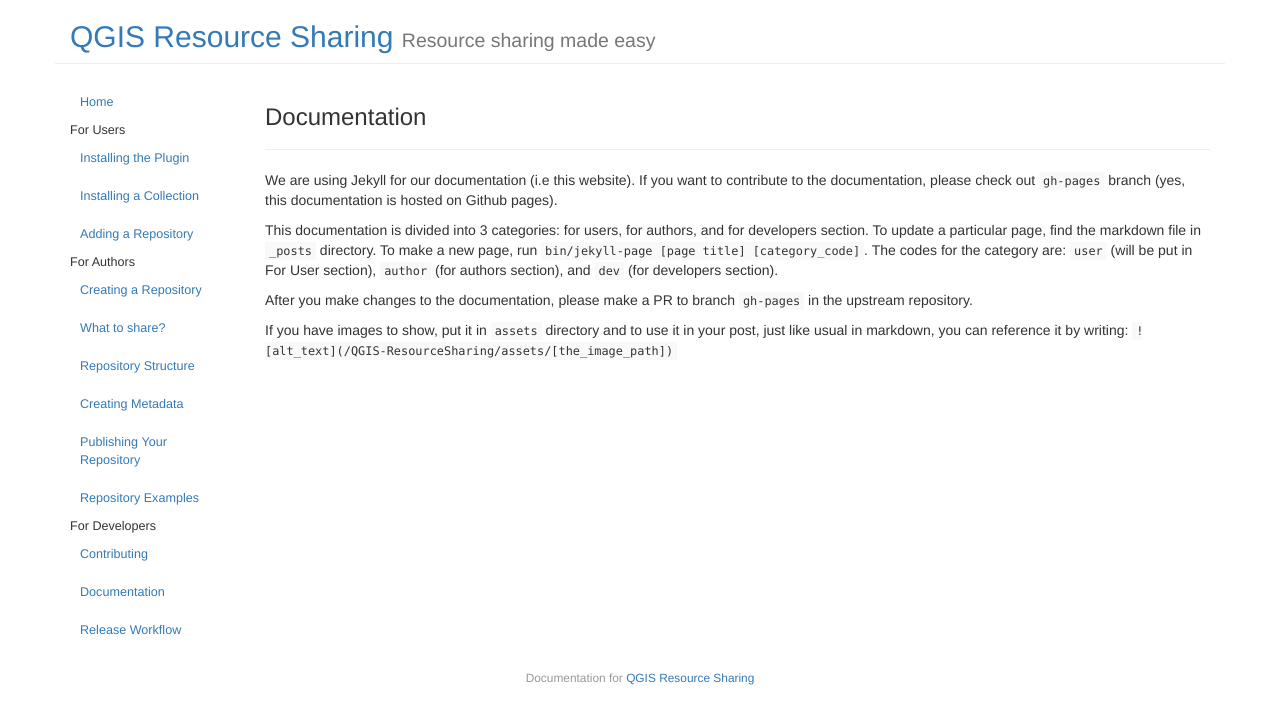
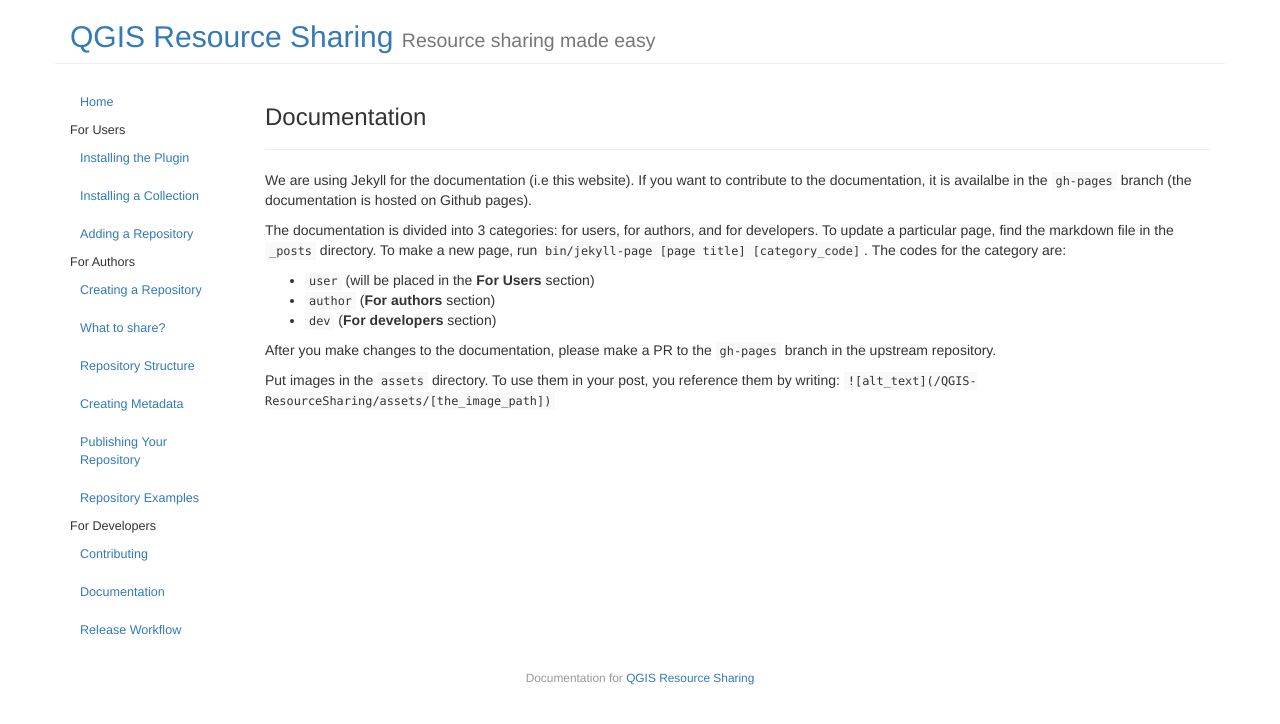
Before and after one commit to QGIS-Contribution/QGIS-ResourceSharing, a Jekyll site: the page built from _posts/2016-09-04-documentation.md, in a window 1280 px wide. Shown: the top 724 px of the page. Built offline with Jekyll 4.4.1, drawn with Linux system fonts in a browser that asks for light colours.

Commit message:
Update 2016-09-04-documentation.md

````diff
--- a/_posts/2016-09-04-documentation.md
+++ b/_posts/2016-09-04-documentation.md
@@ -5,18 +5,23 @@
 date: 2016-09-04 21:15:55
 order: 2
 ---
-We are using Jekyll for our documentation (i.e this website). If you want to
-contribute to the documentation, please check out ```gh-pages``` branch (yes,
- this documentation is hosted on Github pages).
+We are using Jekyll for the documentation (i.e this website).
+If you want to contribute to the documentation, it is availalbe in the
+```gh-pages``` branch (the documentation is hosted on Github pages).
 
-This documentation is divided into 3 categories: for users, for authors,
- and for developers section. To update a particular page, find the markdown
- file in ```_posts``` directory. To make a new page, run ```bin/jekyll-page [page title] [category_code]```. The codes for the category are: ```user```
- (will be put in For User section), ```author``` (for authors section), and
- ```dev``` (for developers section).
+The documentation is divided into 3 categories: for users, for authors,
+and for developers.
+To update a particular page, find the markdown file in the ```_posts```
+directory.
+To make a new page, run ```bin/jekyll-page [page title] [category_code]```.
+The codes for the category are:
+ * ```user``` (will be placed in the **For Users** section)
+ * ```author``` (**For authors** section)
+ * ```dev``` (**For developers** section)
 
-After you make changes to the documentation, please make a PR to branch
- ```gh-pages``` in the upstream repository.
+After you make changes to the documentation, please make a PR to the
+ ```gh-pages``` branch in the upstream repository.
 
-If you have images to show, put it in ```assets``` directory and to use it in
- your post, just like usual in markdown, you can reference it by writing: ```![alt_text]({{ site.baseurl }}/assets/[the_image_path])```
+Put images in the ```assets``` directory.
+To use them in your post, you reference them by writing:
+```![alt_text]({{ site.baseurl }}/assets/[the_image_path])```
````
